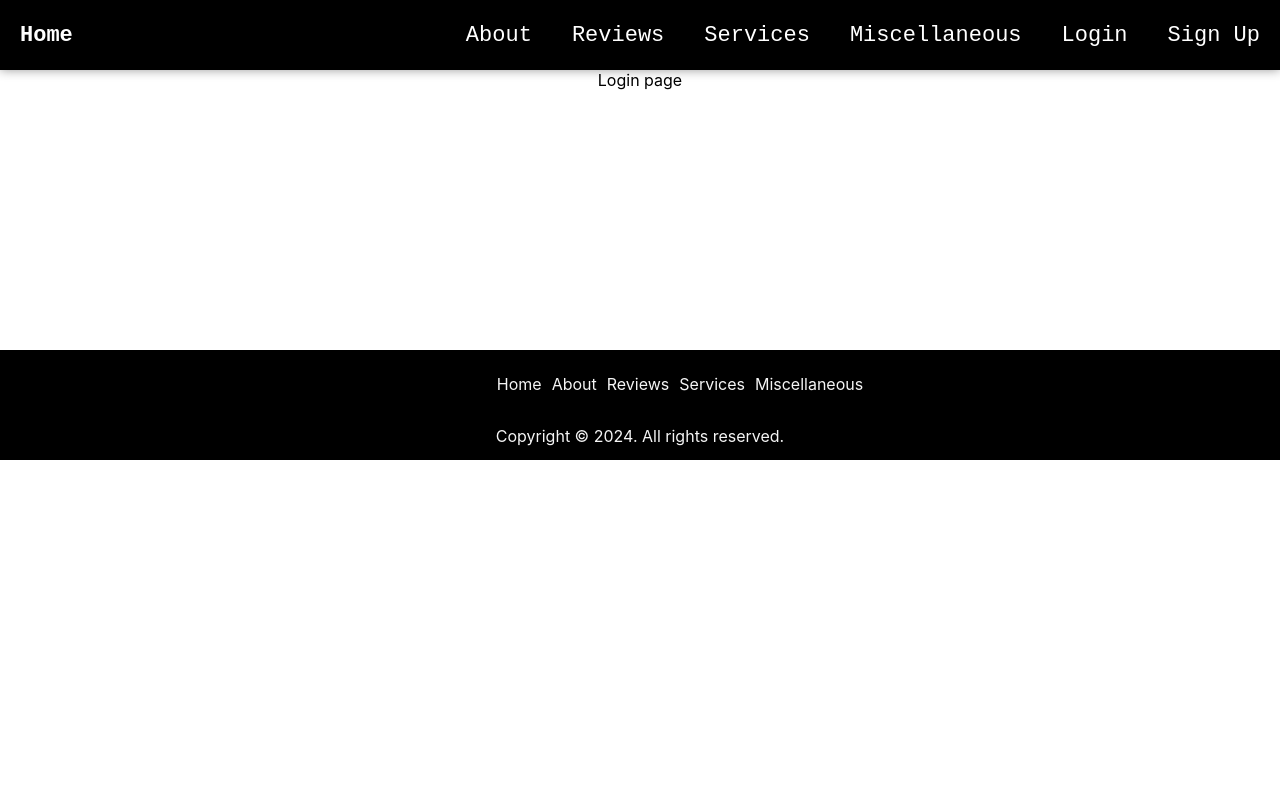
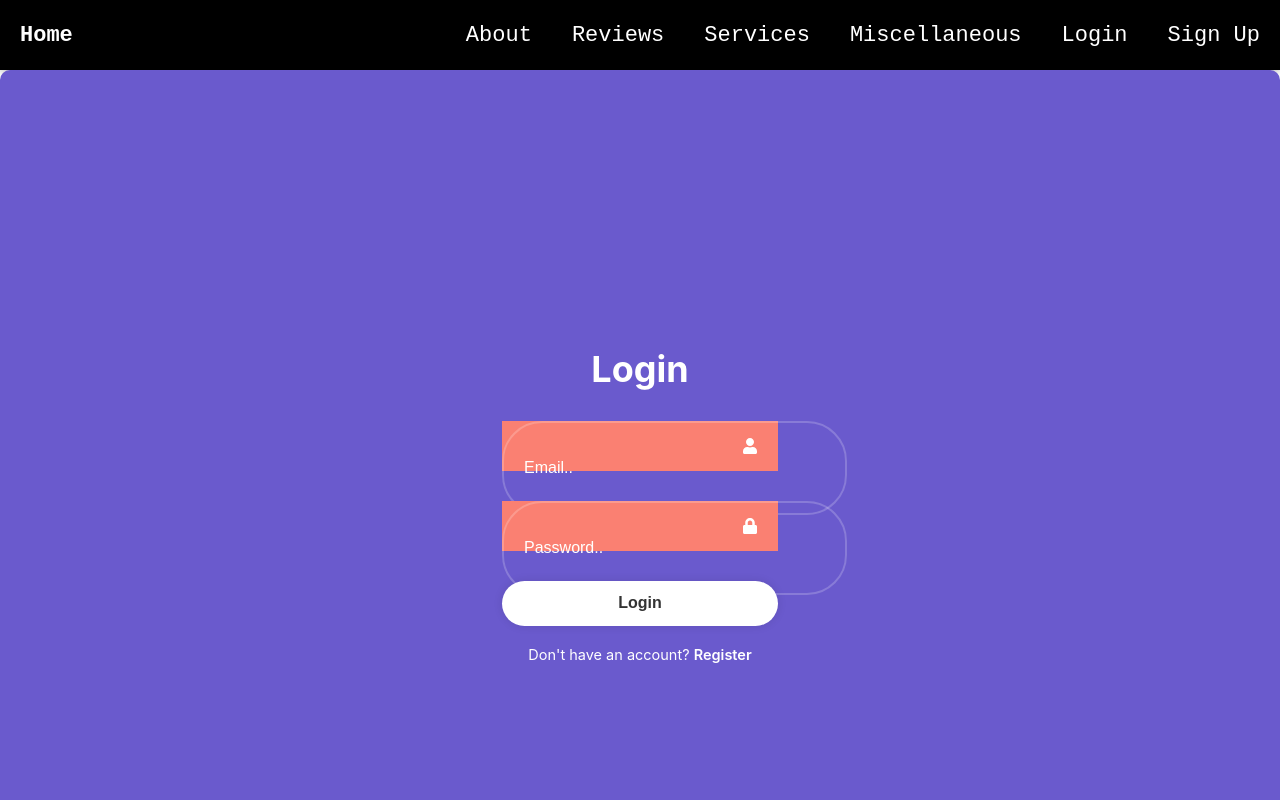
Before and after one commit to davidgazaryan/Huber, a React (Create React App) app: page /login in a window 1280 px wide. Shown: the top 800 px of the page. Built offline with nearby package versions, Linux system fonts and the light colour scheme.

Commit message:
login/signup

```diff
--- a/src/pages/login.js
+++ b/src/pages/login.js
@@ -1,9 +1,27 @@
 import React from "react";
+import { useState } from "react";
+import {FaUser,FaLock} from "react-icons/fa"
+import '../styles/login.css';
+import { Link } from "react-router-dom";
 
 export const Login = () => {
     return(
-        <div>
-            Login page
+        <div className="main-login">
+            <form action="">
+                <h1>Login</h1>
+                <div className="input-box">
+                    <input type="email" placeholder="Email.." required/>
+                    <FaUser className="icon"/>
+                </div>
+                <div className="input-box">
+                    <input type="password" placeholder="Password.." required/>
+                    <FaLock className="icon"/>
+                </div>
+                <button type="submit">Login</button>
+                <div className="register-link">
+                    <p>Don't have an account? <Link to='/signup'>Register</Link></p>
+                </div>
+            </form>
         </div>
     )
 }
--- a/src/pages/signup.js
+++ b/src/pages/signup.js
@@ -1,9 +1,30 @@
 import React from "react";
+import { useState } from "react";
+import '../styles/signup.css';
+import { FaUser,FaLock } from "react-icons/fa";
+import { Link } from "react-router-dom";
 
 export const SignUp = () => {
+    const [isLoading, setIsLoading] = useState(false);
+
+
     return(
-        <div>
-            Sign Up page
+        <div className="main-login">
+            <form action="">
+                <h1>Login</h1>
+                <div className="input-box">
+                    <input type="email" placeholder="Email.." required/>
+                    <FaUser className="icon"/>
+                </div>
+                <div className="input-box">
+                    <input type="password" placeholder="Password.." required/>
+                    <FaLock className="icon"/>
+                </div>
+                <button type="submit">Login</button>
+                <div className="register-link">
+                    <p>Already have an account? <Link to="/login">Sign In</Link></p>
+                </div>
+            </form>
         </div>
     )
 }
--- /dev/null
+++ b/src/styles/login.css
@@ -0,0 +1,81 @@
+.main-login{
+    background:slateblue;
+    color:#fff;
+    border-radius: 10px;
+    padding:30px 40px;
+    min-height: 100vh;
+    display: flex;
+    justify-content: center;
+    align-items: center;
+}
+
+.main-login h1{
+    font-size: 36px;
+    text-align: center;
+}
+
+.main-login .input-box{
+    position: relative;
+    width: 100%;
+    height:50px;
+    background: salmon;
+    margin: 30px 0;
+}
+
+.input-box input{
+    width: 100%;
+    height:100%;
+    background: transparent;
+    border: none;
+    outline: none;
+    border: 2px solid rgba(255, 255, 255, .2);
+    border-radius: 40px;
+    font-size: 16px;
+    color: #fff;
+    padding: 20px 45px 20px 20px;
+}
+
+.input-box input::placeholder{
+    color: #fff;
+}
+
+.input-box .icon{
+    position: absolute;
+    right: 20px;
+    top:50%;
+    transform: translateY(-50%);
+    font-size: 16px;
+}
+
+
+.main-login button{
+    width: 100%;
+    height:45px;
+    background: #fff;
+    border: none;
+    outline: none;
+    border-radius: 40px;
+    box-shadow: 0 0 10px rgba(0, 0, 0, .1);
+    cursor: pointer;
+    font-size: 16px;
+    color: #333;
+    font-weight: 700;
+}
+
+.main-login .register-link{
+    font-size: 14.5px;
+    text-align: center;
+    margin: 20px 0 15px;
+}
+
+.register-link p a{
+    color: #fff;
+    text-decoration: none;
+    font-weight: 600;
+}
+
+
+.register-link p a:hover{
+    text-decoration: underline;
+    cursor: pointer;
+}
--- /dev/null
+++ b/src/styles/signup.css
@@ -0,0 +1,81 @@
+.main-login{
+    background:slateblue;
+    color:#fff;
+    border-radius: 10px;
+    padding:30px 40px;
+    min-height: 100vh;
+    display: flex;
+    justify-content: center;
+    align-items: center;
+}
+
+.main-login h1{
+    font-size: 36px;
+    text-align: center;
+}
+
+.main-login .input-box{
+    position: relative;
+    width: 100%;
+    height:50px;
+    background: salmon;
+    margin: 30px 0;
+}
+
+.input-box input{
+    width: 100%;
+    height:100%;
+    background: transparent;
+    border: none;
+    outline: none;
+    border: 2px solid rgba(255, 255, 255, .2);
+    border-radius: 40px;
+    font-size: 16px;
+    color: #fff;
+    padding: 20px 45px 20px 20px;
+}
+
+.input-box input::placeholder{
+    color: #fff;
+}
+
+.input-box .icon{
+    position: absolute;
+    right: 20px;
+    top:50%;
+    transform: translateY(-50%);
+    font-size: 16px;
+}
+
+
+.main-login button{
+    width: 100%;
+    height:45px;
+    background: #fff;
+    border: none;
+    outline: none;
+    border-radius: 40px;
+    box-shadow: 0 0 10px rgba(0, 0, 0, .1);
+    cursor: pointer;
+    font-size: 16px;
+    color: #333;
+    font-weight: 700;
+}
+
+.main-login .register-link{
+    font-size: 14.5px;
+    text-align: center;
+    margin: 20px 0 15px;
+}
+
+.register-link p a{
+    color: #fff;
+    text-decoration: none;
+    font-weight: 600;
+}
+
+
+.register-link p a:hover{
+    text-decoration: underline;
+    cursor: pointer;
+}
```
